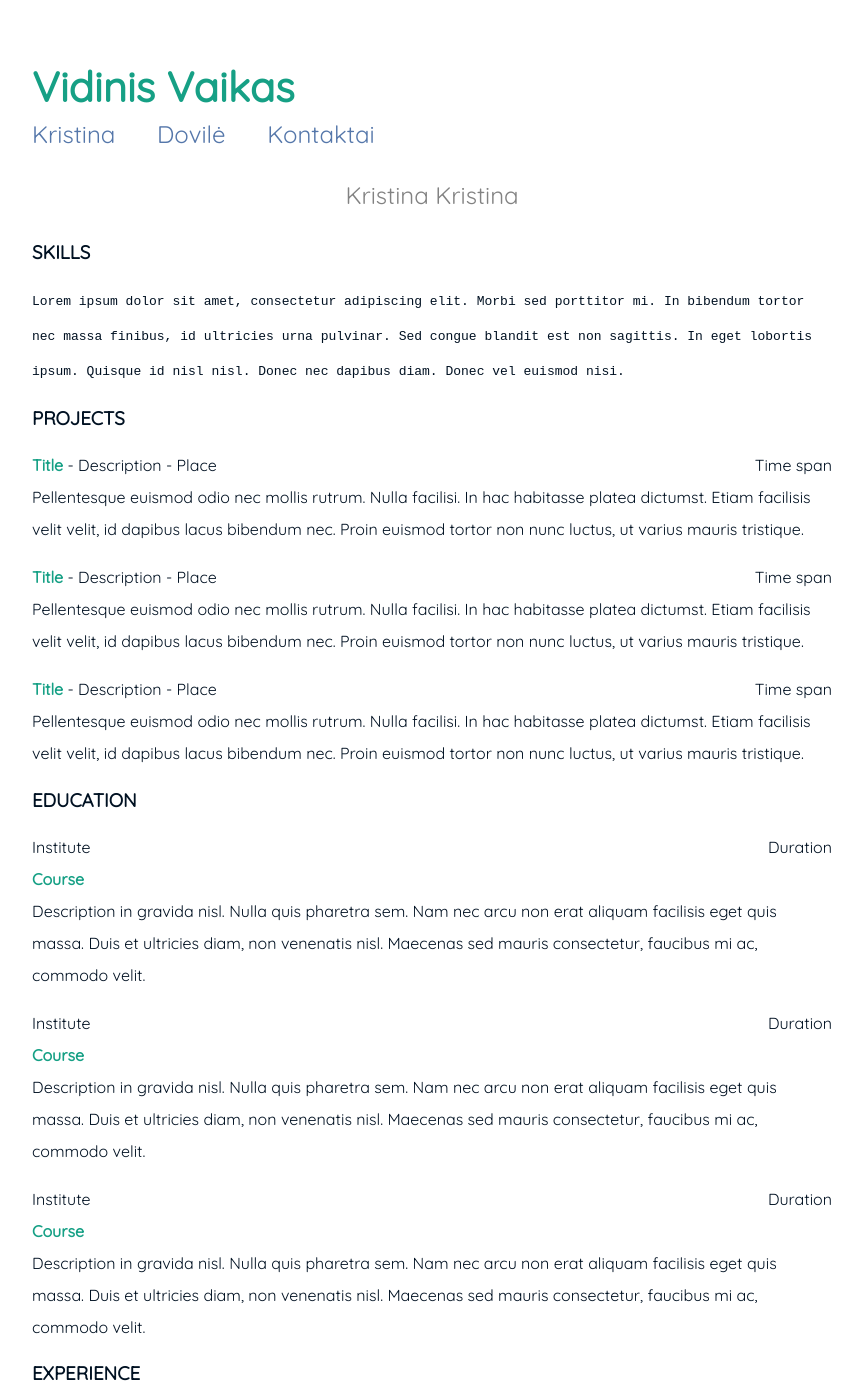
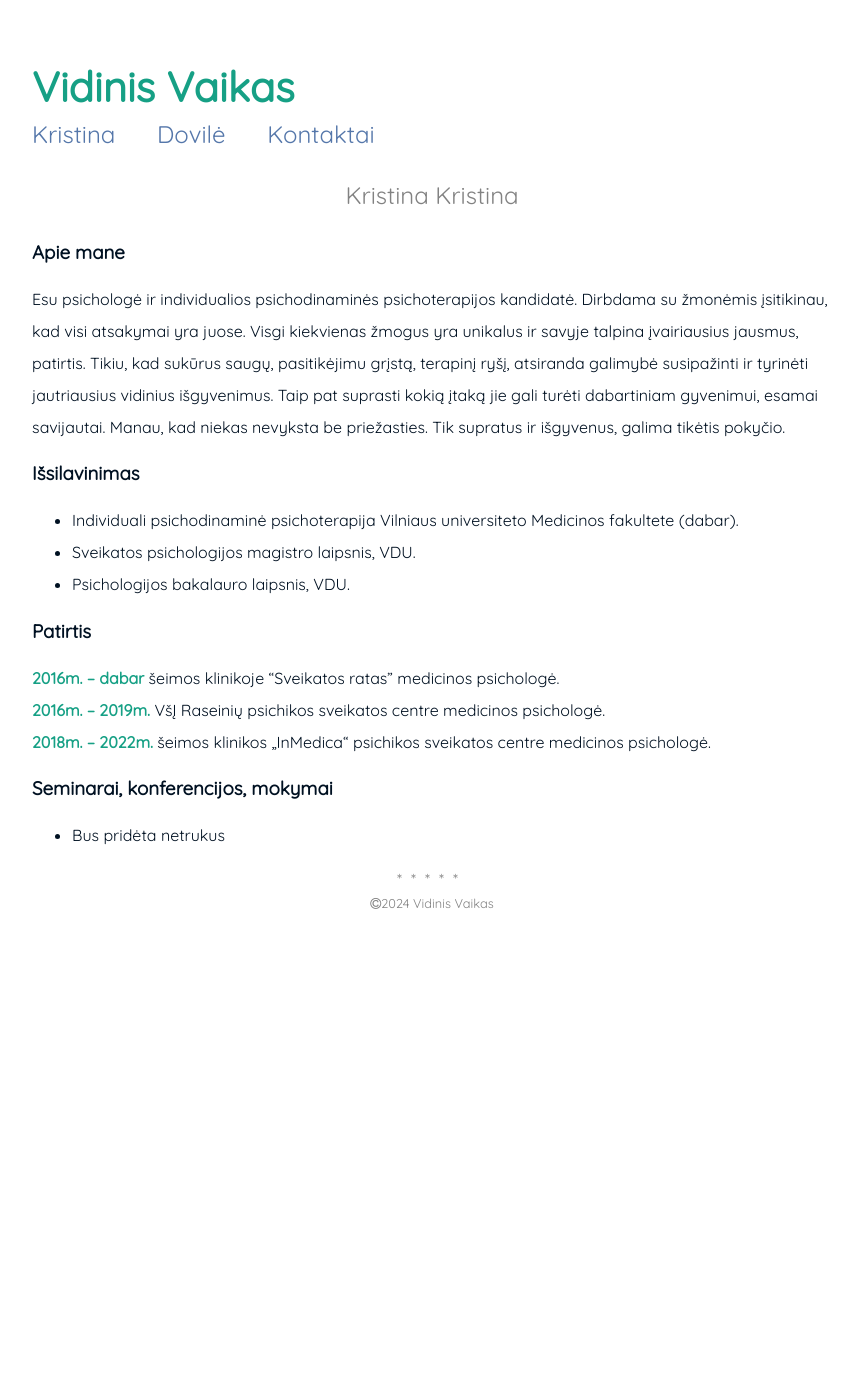
Before and after one commit to mindaugasjaugelis/vidinis-vaikas, a Jekyll site: the page built from kristina-resume.md, in a window 1280 px wide and 1400 px high. Shown: the whole window, without its empty margins (208-1070 px from the left). Built offline with Jekyll 4.4.1, drawn with Linux system fonts in a browser that asks for light colours; our own code applies the rules of GitHub Pages for plain Markdown files; some of the changed text lies outside the part shown.

Commit message:
Update descriptions, contacts

````diff
--- a/kristina-resume.md
+++ b/kristina-resume.md
@@ -4,54 +4,23 @@ title:
 subtitle: Kristina Kristina
 ---
 
-### SKILLS
-``` Lorem ipsum dolor sit amet, consectetur adipiscing elit. Morbi sed porttitor mi. In bibendum tortor nec massa finibus, id ultricies urna pulvinar. Sed congue blandit est non sagittis. In eget lobortis ipsum. Quisque id nisl nisl. Donec nec dapibus diam. Donec vel euismod nisi.  ```
+### Apie mane
+Esu psichologė ir individualios psichodinaminės psichoterapijos kandidatė. Dirbdama su žmonėmis
+įsitikinau, kad visi atsakymai yra juose. Visgi kiekvienas žmogus yra unikalus ir savyje talpina
+įvairiausius jausmus, patirtis. Tikiu, kad sukūrus saugų, pasitikėjimu grįstą, terapinį ryšį, atsiranda
+galimybė susipažinti ir tyrinėti jautriausius vidinius išgyvenimus. Taip pat suprasti kokią įtaką jie gali
+turėti dabartiniam gyvenimui, esamai savijautai. Manau, kad niekas nevyksta be priežasties. Tik
+supratus ir išgyvenus, galima tikėtis pokyčio.
 
-### PROJECTS
-**Title** - Description - Place <span style="float: right; ">Time span</span>
-Pellentesque euismod odio nec mollis rutrum. Nulla facilisi. In hac habitasse platea dictumst. Etiam facilisis velit velit, id dapibus lacus bibendum nec. Proin euismod tortor non nunc luctus, ut varius mauris tristique.
+### Išsilavinimas
+- Individuali psichodinaminė psichoterapija Vilniaus universiteto Medicinos fakultete (dabar).
+- Sveikatos psichologijos magistro laipsnis, VDU.
+- Psichologijos bakalauro laipsnis, VDU.
 
-**Title** - Description - Place <span style="float: right; ">Time span</span>
-Pellentesque euismod odio nec mollis rutrum. Nulla facilisi. In hac habitasse platea dictumst. Etiam facilisis velit velit, id dapibus lacus bibendum nec. Proin euismod tortor non nunc luctus, ut varius mauris tristique.
+### Patirtis
+**2016m. – dabar** šeimos klinikoje “Sveikatos ratas” medicinos psichologė.<br>
+**2016m. – 2019m.** VšĮ Raseinių psichikos sveikatos centre medicinos psichologė.<br>
+**2018m. – 2022m.** šeimos klinikos „InMedica“ psichikos sveikatos centre medicinos psichologė.
 
-**Title** - Description - Place <span style="float: right; ">Time span</span>
-Pellentesque euismod odio nec mollis rutrum. Nulla facilisi. In hac habitasse platea dictumst. Etiam facilisis velit velit, id dapibus lacus bibendum nec. Proin euismod tortor non nunc luctus, ut varius mauris tristique.
-
-### EDUCATION
-
-Institute <span style="float: right; ">Duration</span>
-**Course**
-Description in gravida nisl. Nulla quis pharetra sem. Nam nec arcu non erat aliquam facilisis eget quis massa. Duis et ultricies diam, non venenatis nisl. Maecenas sed mauris consectetur, faucibus mi ac, commodo velit.
-
-Institute <span style="float: right; ">Duration</span>
-**Course**
-Description in gravida nisl. Nulla quis pharetra sem. Nam nec arcu non erat aliquam facilisis eget quis massa. Duis et ultricies diam, non venenatis nisl. Maecenas sed mauris consectetur, faucibus mi ac, commodo velit.
-
-Institute <span style="float: right; ">Duration</span>
-**Course**
-Description in gravida nisl. Nulla quis pharetra sem. Nam nec arcu non erat aliquam facilisis eget quis massa. Duis et ultricies diam, non venenatis nisl. Maecenas sed mauris consectetur, faucibus mi ac, commodo velit.
-
-### EXPERIENCE
-
-Title - **Comapany** <span style="float: right; ">Duration</span>
-_Description Phasellus a tellus volutpat, ornare sapien et, lacinia erat. Suspendisse congue, enim vitae mattis pulvinar, eros lacus porttitor neque, eu sodales nibh metus nec arcu. Vestibulum ante ipsum primis in faucibus orci luctus et ultrices posuere cubilia Curae;_
-Technologies used
-
-
-Title - **Comapany** <span style="float: right; ">Duration</span>
-_Description Phasellus a tellus volutpat, ornare sapien et, lacinia erat. Suspendisse congue, enim vitae mattis pulvinar, eros lacus porttitor neque, eu sodales nibh metus nec arcu. Vestibulum ante ipsum primis in faucibus orci luctus et ultrices posuere cubilia Curae;_
-Technologies used
-
-Title - **Comapany** <span style="float: right; ">Duration</span>
-_Description Phasellus a tellus volutpat, ornare sapien et, lacinia erat. Suspendisse congue, enim vitae mattis pulvinar, eros lacus porttitor neque, eu sodales nibh metus nec arcu. Vestibulum ante ipsum primis in faucibus orci luctus et ultrices posuere cubilia Curae;_
-Technologies used
-
-
-### RECOGNITION & INTERESTS
-
-- Etiam luctus ante quis est dictum faucibus.
-- Etiam luctus ante quis est dictum faucibus.
-- Etiam luctus ante quis est dictum faucibus.
-- Etiam luctus ante quis est dictum faucibus.
-- Etiam luctus ante quis est dictum faucibus.
-- Etiam luctus ante quis est dictum faucibus.
+### Seminarai, konferencijos, mokymai
+- Bus pridėta netrukus
````
Also changed, not shown: kontaktai.md (+5 -7 lines).
